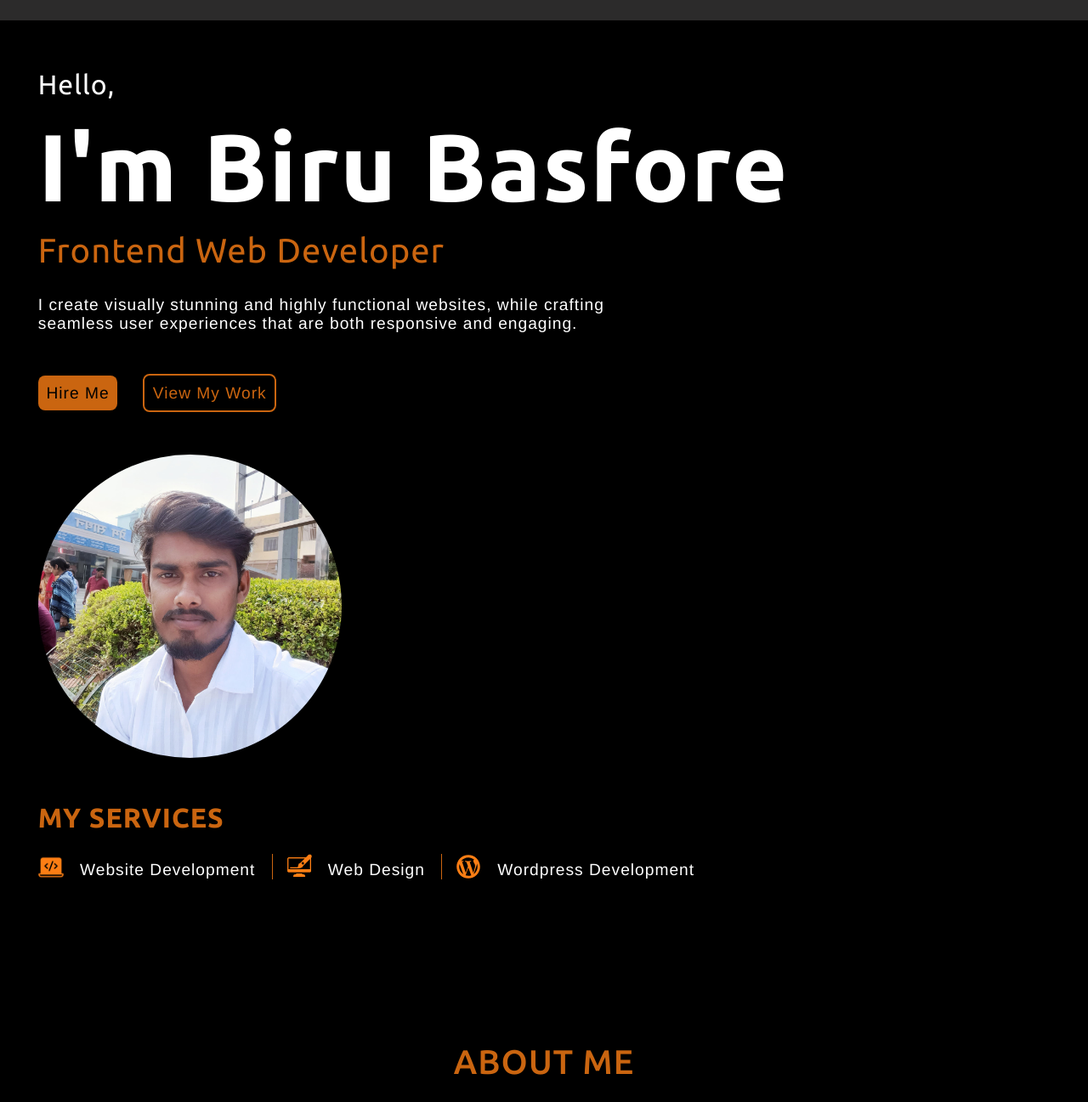
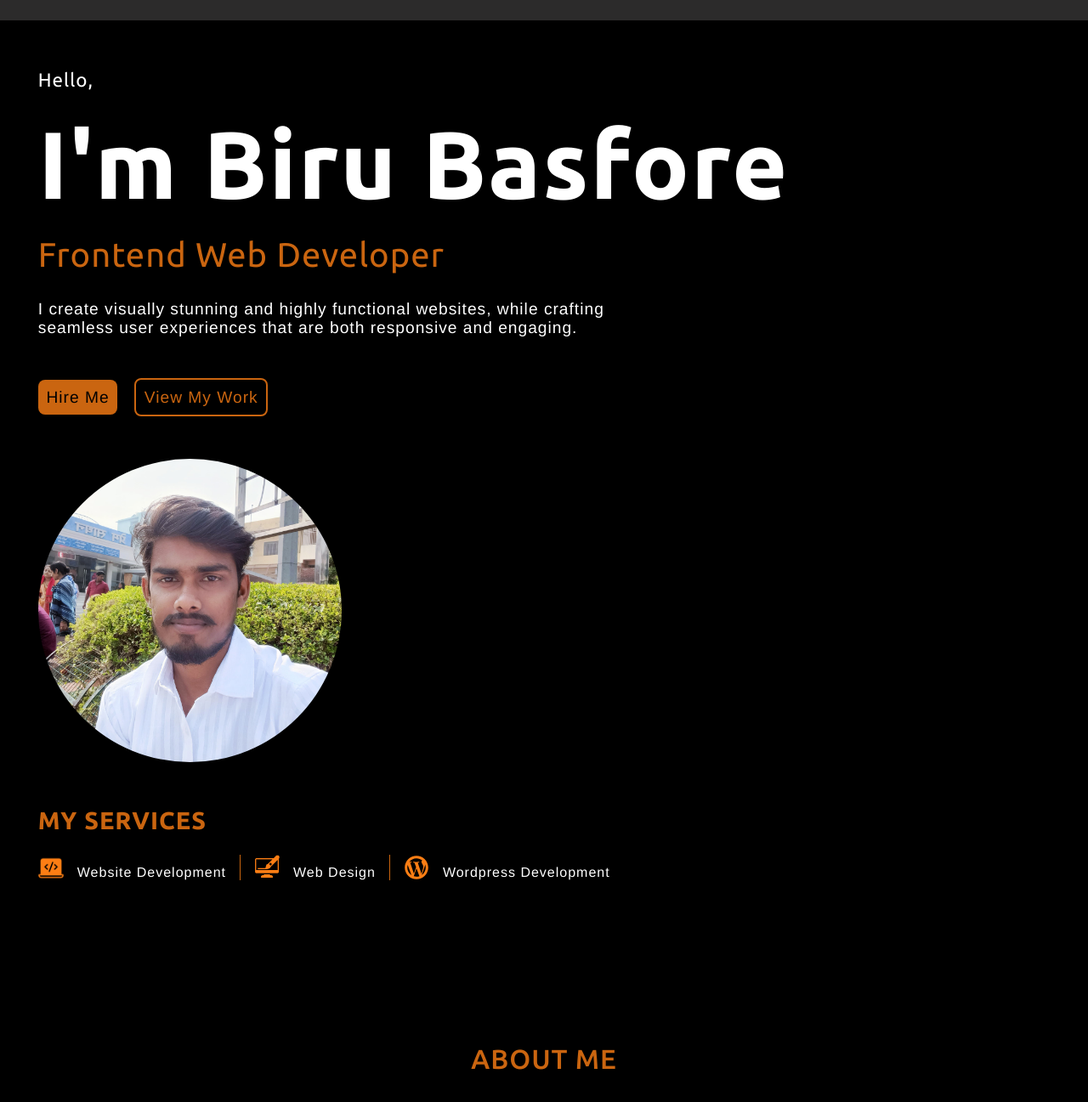
Before and after one commit to BiruMJ/Personal-Portfolio, a plain HTML site: page index.html in a window 1280 px wide. Shown: the part 63-1360 px from the top of the page at 85% size. Drawn offline with Linux system fonts and the light colour scheme.

Commit message:
Update style.css

```diff
--- a/style.css
+++ b/style.css
@@ -129,7 +129,6 @@ section > div {
         border-bottom: 3px solid #CA6510;
         border-radius: 2px;
         padding: 1em 0;
-        font-size: 1.2rem;
     }
 
     .nav-links:hover {
@@ -163,15 +162,14 @@ h1, h2, #greeting {
 }
 
 #greeting {
-    font-size: 2rem;
+    font-size: 1.4rem;
 }
 
 .home-container-left h1 {
-    font-size: min(10vw, 7rem);
+    font-size: min(15vw, 7rem);
     font-family: "Ubuntu", serif;
     font-weight: 700;
     letter-spacing: 2px;
-    line-height: 1em;
     text-transform: none;
     padding-top: 0.2em;
 }
@@ -194,7 +192,7 @@ h1, h2, #greeting {
     display: flex;
     justify-content: flex-start;
     margin-top: 3em;
-    gap: 30px;
+    gap: 20px;
 }
 
 .home-container-right {
@@ -254,7 +252,7 @@ h1, h2, #greeting {
 
 .services > h2 {
     color: #CA6510;
-    font-size: 2rem;
+    font-size: 1.8rem;
 }
 
 .services-info {
@@ -271,7 +269,7 @@ h1, h2, #greeting {
     gap: 1em;
     padding-right: 1em;
     border-right: 1px solid #CA6510;
-    font-size: 1.2rem;
+    font-size: 1rem;
 }
 
 .service-div:first-of-type {
@@ -290,7 +288,7 @@ h1, h2, #greeting {
 /* ABOUT */
 
 .section-title {
-    font-size: 2.5rem;
+    font-size: 2rem;
     padding-bottom: 1em;
     font-weight: 500;
     text-align: center;
@@ -338,14 +336,14 @@ h1, h2, #greeting {
     align-items: center;
     flex-direction: column;
     background-color: #fff;
-    padding: 3em 0;
+    padding: 2em;
     border-radius: 20px;
 }
 
 #skills .items h4 {
     display: inline-block;
     color: black;
-    font-size: 1.5rem;
+    font-size: 1.2rem;
 }
 
 /* PROJECTS */
```
